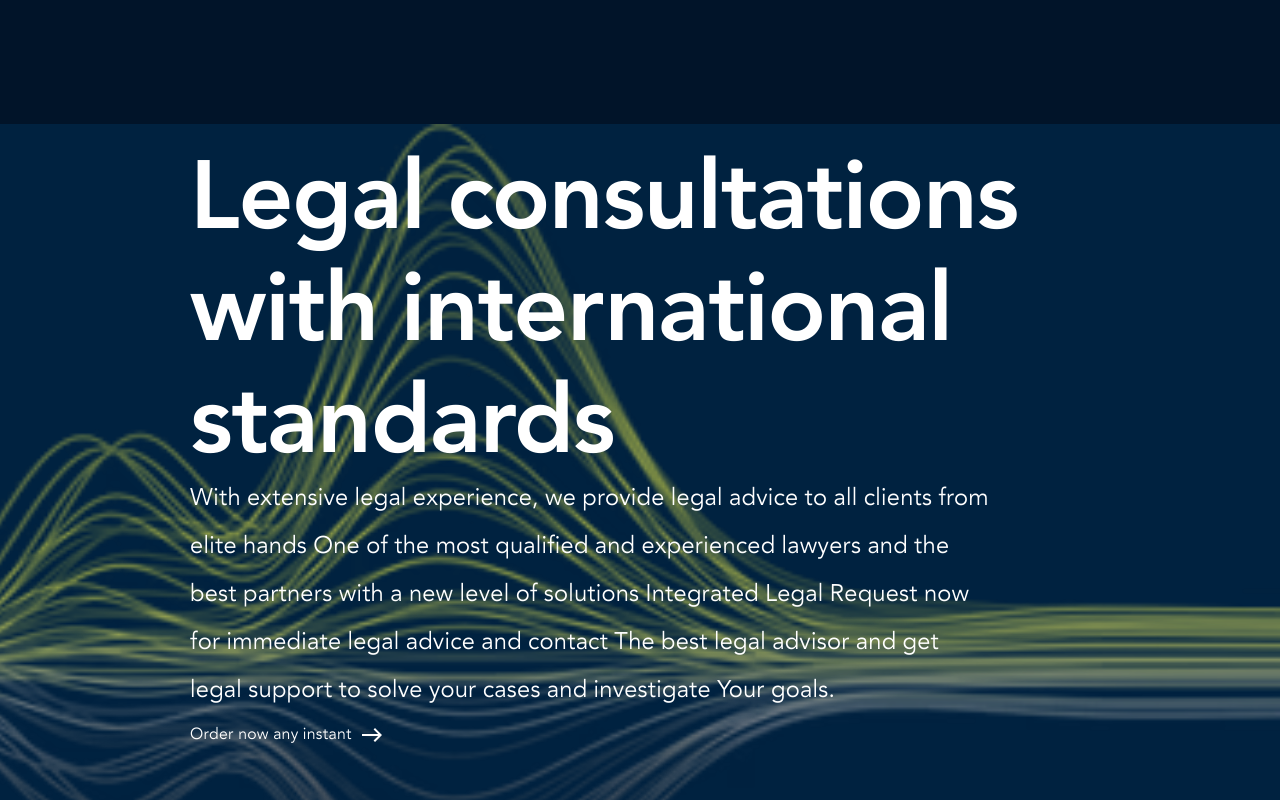
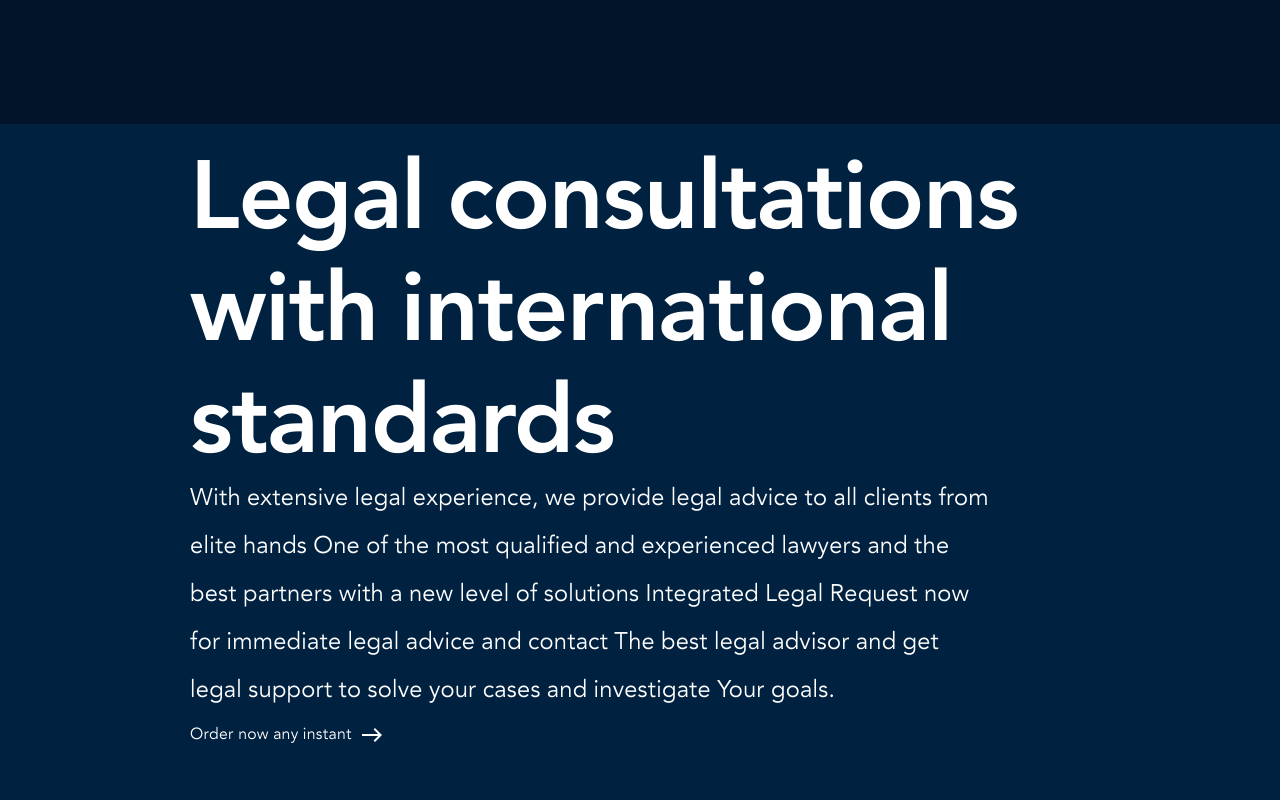
Before and after one commit to WagiehAhmed/TCMG, a React (Create React App) app: page /home in a window 1280 px wide. Shown: the part 660-1460 px from the top of the page. Built offline with nearby package versions, Linux system fonts and the light colour scheme; no server answers; a web font is replaced by a local one.

Commit message:
re lines

```diff
--- a/src/styles/index.js
+++ b/src/styles/index.js
@@ -118,8 +118,8 @@ export const CustomBox = styled(Box)(() => ({
       left: "50%",
       boxSizing: "border-box",
       translate: "-50% -50%",
-      animation: `${backgroundAnimation} 4s linear infinite`,
-      animationFillMode: "both",
+      // animation: `${backgroundAnimation} 4s linear infinite`,
+      // animationFillMode: "both",
     },
   },
 
```
